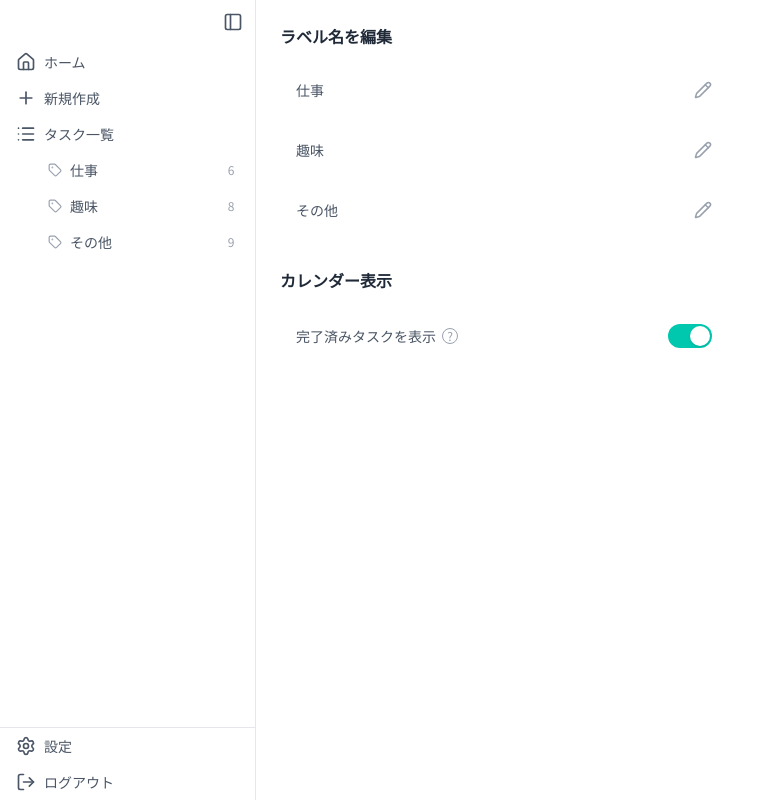
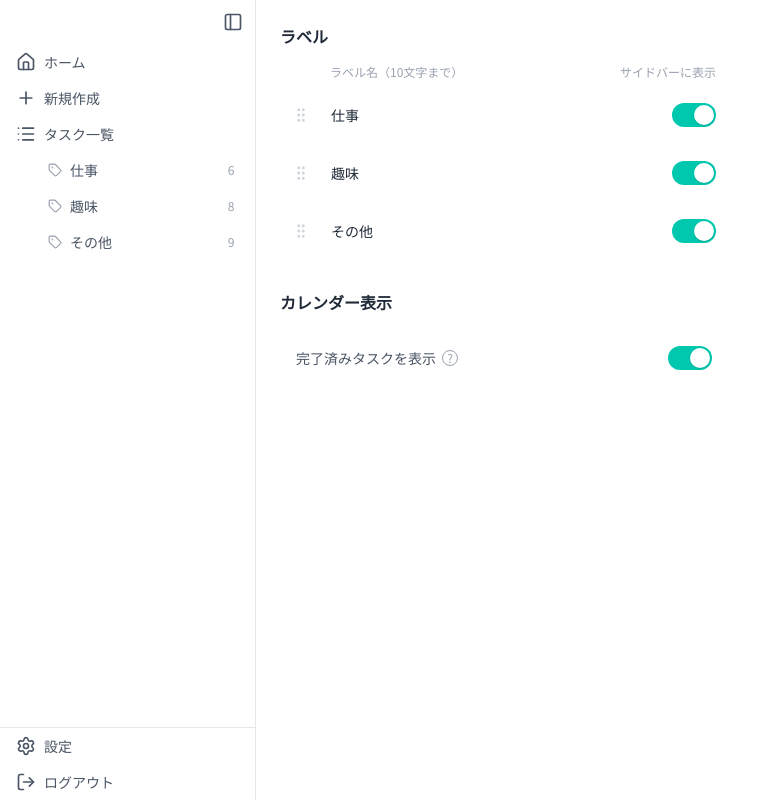
Before and after one commit to RyoAiba/task-board, a Next.js app: page /settings in a window 1280 px wide. Shown: the whole page, without its empty margins (0-762 px from the left). Built offline with nearby package versions, Linux system fonts and the light colour scheme.

Commit message:
設定画面でラベル編集・並び替え・サイドバー表示切替を実装

```diff
--- a/app/settings/page.tsx
+++ b/app/settings/page.tsx
@@ -1,88 +1,154 @@
 "use client"
 
 import { useState } from "react"
-import { PageContainer } from "../../components/PageContainer"
+import { DndContext, closestCenter, KeyboardSensor, PointerSensor, useSensor, useSensors, type DragEndEvent } from "@dnd-kit/core"
+import { SortableContext, sortableKeyboardCoordinates, useSortable, verticalListSortingStrategy } from "@dnd-kit/sortable"
+import { CSS } from "@dnd-kit/utilities"
+import { GripVertical } from "lucide-react"
+
+import { type Label } from "../../types"
 import { useLabels } from "../../hooks/useLabels"
 import { useSettings } from "../../hooks/useSettings"
-import { Pencil } from "lucide-react"
+import { PageContainer } from "../../components/PageContainer"
 
 const LABEL_NAME_MAX = 10
+
+type LabelRowProps = {
+  label: Label
+  onUpdateName: (id: string, name: string) => void
+  onToggleVisible: (id: string, hidden: boolean) => void
+}
+
+function LabelRow({ label, onUpdateName, onToggleVisible }: LabelRowProps) {
+  const { attributes, listeners, setNodeRef, transform, transition, isDragging } = useSortable({ id: label.id })
+  const [name, setName] = useState(label.name)
+  const [isEditing, setIsEditing] = useState(false)
+
+  const style = {
+    transform: CSS.Transform.toString(transform),
+    transition,
+    opacity: isDragging ? 0.5 : 1,
+  }
+
+  const handleBlur = () => {
+    setIsEditing(false)
+    const trimmed = name.trim()
+    if (trimmed && trimmed !== label.name) {
+      onUpdateName(label.id, trimmed)
+    } else {
+      setName(label.name)
+    }
+  }
+
+  const handleKeyDown = (e: React.KeyboardEvent) => {
+    if (e.key === "Enter") {
+      (e.target as HTMLInputElement).blur()
+    }
+    if (e.key === "Escape") {
+      setName(label.name)
+      setIsEditing(false)
+    }
+  }
+
+  return (
+    <div
+      ref={setNodeRef}
+      style={style}
+      className="flex items-center gap-3 p-3 bg-white rounded-lg group"
+    >
+      <button
+        {...attributes}
+        {...listeners}
+        className="text-gray-300 hover:text-gray-500 transition-colors cursor-grab active:cursor-grabbing"
+      >
+        <GripVertical size={18} />
+      </button>
+
+      <div className="flex-1">
+        <input
+          type="text"
+          value={name}
+          onChange={e => setName(e.target.value)}
+          onFocus={() => setIsEditing(true)}
+          onBlur={handleBlur}
+          onKeyDown={handleKeyDown}
+          maxLength={LABEL_NAME_MAX}
+          className={`w-full px-2 py-1 text-sm rounded border transition-colors focus:outline-none focus:border-brand-500 ${isEditing ? "border-gray-300" : "border-transparent hover:border-gray-200"
+            }`}
+        />
+      </div>
+
+      <button
+        onClick={() => onToggleVisible(label.id, !label.hidden)}
+        className={`hidden md:block relative w-11 h-6 rounded-full transition-colors flex-shrink-0 cursor-pointer ${!label.hidden ? "bg-brand-500" : "bg-gray-200"
+          }`}
+      >
+        <span className={`absolute top-0.5 left-0.5 w-5 h-5 bg-white rounded-full shadow transition-transform ${!label.hidden ? "translate-x-5" : "translate-x-0"
+          }`} />
+      </button>
+    </div>
+  )
+}
 
 export default function SettingsPage() {
   const { labels, updateLabel } = useLabels()
   const { settings, updateSetting, isLoaded } = useSettings()
-  const [editingId, setEditingId] = useState<string | null>(null)
-  const [editingName, setEditingName] = useState("")
   const [tooltipOpen, setTooltipOpen] = useState(false)
 
-  const startEdit = (id: string, name: string) => {
-    setEditingId(id)
-    setEditingName(name)
-  }
+  const sensors = useSensors(
+    useSensor(PointerSensor, { activationConstraint: { distance: 4 } }),
+    useSensor(KeyboardSensor, { coordinateGetter: sortableKeyboardCoordinates })
+  )
 
-  const cancelEdit = () => {
-    setEditingId(null)
-    setEditingName("")
-  }
+  const sortedLabels = [...labels].sort((a, b) => a.order - b.order)
 
-  const saveEdit = () => {
-    if (!editingId || !editingName.trim()) return
-    updateLabel(editingId, { name: editingName.trim() })
-    setEditingId(null)
-    setEditingName("")
+  const handleDragEnd = (e: DragEndEvent) => {
+    const { active, over } = e
+    if (!over || active.id === over.id) return
+
+    const oldIndex = sortedLabels.findIndex(l => l.id === active.id)
+    const newIndex = sortedLabels.findIndex(l => l.id === over.id)
+    if (oldIndex === -1 || newIndex === -1) return
+
+    // 並び替え後の配列でorderを振り直す
+    const reordered = [...sortedLabels]
+    const [moved] = reordered.splice(oldIndex, 1)
+    reordered.splice(newIndex, 0, moved)
+    reordered.forEach((label, index) => {
+      if (label.order !== index + 1) {
+        updateLabel(label.id, { order: index + 1 })
+      }
+    })
   }
 
   return (
     <PageContainer>
 
-      {/* ラベル名を編集 */}
+      {/* ラベル設定 */}
       <section className="mb-8">
-        <h2 className="text-section-title mb-4">ラベル名を編集</h2>
-        <div className="space-y-2 sm:max-w-md">
-          {labels.map(label => (
-            <div key={label.id} className="flex items-center gap-3 p-4 bg-white rounded-lg hover:bg-gray-50">
-              {editingId === label.id ? (
-                <>
-                  <div className="flex-1">
-                    <div className="flex items-center gap-2">
-                      <input
-                        type="text"
-                        value={editingName}
-                        onChange={e => setEditingName(e.target.value)}
-                        onKeyDown={e => e.key === "Enter" && saveEdit()}
-                        maxLength={LABEL_NAME_MAX}
-                        className="w-full sm:w-48 px-3 py-1 border border-gray-300 rounded-lg focus:outline-none focus:ring-1 focus:ring-brand-500 text-sm"
-                        autoFocus
-                      />
-                      <span className={`text-xs whitespace-nowrap ${editingName.length >= LABEL_NAME_MAX ? "text-red-500" : "text-gray-400"}`}>
-                        {editingName.length} / {LABEL_NAME_MAX}
-                      </span>
-                    </div>
-                    {!editingName.trim() && (
-                      <p className="text-red-500 text-xs mt-1">ラベル名を入力してください</p>
-                    )}
-                  </div>
-                  <button
-                    onClick={saveEdit}
-                    disabled={!editingName.trim()}
-                    className="text-sm font-semibold text-brand-500 hover:opacity-70 transition-opacity whitespace-nowrap disabled:opacity-30"
-                  >
-                    保存
-                  </button>
-                  <button onClick={cancelEdit} className="text-sm font-semibold text-gray-400 hover:opacity-70 transition-opacity whitespace-nowrap">
-                    キャンセル
-                  </button>
-                </>
-              ) : (
-                <>
-                  <span className="flex-1 text-sm text-gray-600">{label.name}</span>
-                  <button onClick={() => startEdit(label.id, label.name)} className="text-gray-400 hover:text-brand-500 transition-colors">
-                    <Pencil size={18} />
-                  </button>
-                </>
-              )}
-            </div>
-          ))}
+        <h2 className="text-section-title mb-4">ラベル</h2>
+        <div className="sm:max-w-md">
+          {/* ヘッダー行 */}
+          <div className="flex items-center gap-3 px-3 pb-2 text-xs text-gray-400">
+            <span className="w-[18px] flex-shrink-0" />
+            <span className="flex-1 pl-2">ラベル名（10文字まで）</span>
+            <span className="hidden md:inline">サイドバーに表示</span>
+          </div>
+
+          <DndContext sensors={sensors} collisionDetection={closestCenter} onDragEnd={handleDragEnd}>
+            <SortableContext items={sortedLabels.map(l => l.id)} strategy={verticalListSortingStrategy}>
+              <div className="space-y-1">
+                {sortedLabels.map(label => (
+                  <LabelRow
+                    key={label.id}
+                    label={label}
+                    onUpdateName={(id, name) => updateLabel(id, { name })}
+                    onToggleVisible={(id, hidden) => updateLabel(id, { hidden })}
+                  />
+                ))}
+              </div>
+            </SortableContext>
+          </DndContext>
         </div>
       </section>
 
@@ -98,7 +164,7 @@ export default function SettingsPage() {
                   <button
                     type="button"
                     onClick={() => setTooltipOpen(prev => !prev)}
-                    className={`w-4 h-4 rounded-full border text-xs flex items-center justify-center leading-none transition-colors ${tooltipOpen
+                    className={`w-4 h-4 rounded-full border text-xs flex items-center justify-center leading-none transition-colors cursor-pointer ${tooltipOpen
                       ? "bg-brand-500 border-brand-500 text-white"
                       : "border-gray-400 text-gray-400 hover:bg-brand-500 hover:border-brand-500 hover:text-white"
                       }`}
@@ -115,7 +181,7 @@ export default function SettingsPage() {
               </div>
               <button
                 onClick={() => updateSetting("showCompletedInCalendar", !settings.showCompletedInCalendar)}
-                className={`relative w-11 h-6 rounded-full transition-colors flex-shrink-0 ${settings.showCompletedInCalendar ? "bg-brand-500" : "bg-gray-200"
+                className={`relative w-11 h-6 rounded-full transition-colors flex-shrink-0 cursor-pointer ${settings.showCompletedInCalendar ? "bg-brand-500" : "bg-gray-200"
                   }`}
               >
                 <span className={`absolute top-0.5 left-0.5 w-5 h-5 bg-white rounded-full shadow transition-transform ${settings.showCompletedInCalendar ? "translate-x-5" : "translate-x-0"
--- a/components/Sidebar.tsx
+++ b/components/Sidebar.tsx
@@ -6,7 +6,9 @@ import { EyeOff, Home, List, LogOut, MoreVertical, PanelLeft, Plus, Settings, Ta
 
 import { useLabels } from "../hooks/useLabels"
 import { useTasks } from "../hooks/useTasks"
+import { useToast } from "../hooks/useToast"
 import { LogoutModal } from "./LogoutModal"
+import { ToastStack } from "./Toast"
 
 type Props = {
   collapsed: boolean
@@ -19,8 +21,15 @@ export function Sidebar({ collapsed, onToggle }: Props) {
   const [showLogoutModal, setShowLogoutModal] = useState(false)
   const [openMenuId, setOpenMenuId] = useState<string | null>(null)
   const menuRef = useRef<HTMLDivElement>(null)
-  const { labels, isLoaded } = useLabels()
+  const { labels, isLoaded, updateLabel } = useLabels()
   const { tasks } = useTasks()
+  const { toasts, showToast, dismiss } = useToast()
+
+  // 表示するラベル（非表示ではないもの）
+  const visibleLabels = useMemo(() =>
+    labels.filter(label => !label.hidden),
+    [labels]
+  )
 
   // ラベルごとの未完了タスク数
   const incompleteCountByLabel = useMemo(() => {
@@ -46,8 +55,9 @@ export function Sidebar({ collapsed, onToggle }: Props) {
   }, [openMenuId])
 
   const handleHide = (labelId: string) => {
-    console.log("非表示にする:", labelId)
+    updateLabel(labelId, { hidden: true })
     setOpenMenuId(null)
+    showToast("ラベルを非表示にしました", () => updateLabel(labelId, { hidden: false }))
   }
 
   return (
@@ -78,7 +88,7 @@ export function Sidebar({ collapsed, onToggle }: Props) {
               <List size={20} className="flex-shrink-0" />
               <span className={`whitespace-nowrap transition-opacity duration-300 ${collapsed ? "opacity-0" : "opacity-100"}`}>タスク一覧</span>
             </Link>
-            {!collapsed && isLoaded && labels.map(label => {
+            {!collapsed && isLoaded && visibleLabels.map(label => {
               const count = incompleteCountByLabel[label.id] ?? 0
               const menuOpen = openMenuId === label.id
               return (
@@ -148,6 +158,7 @@ export function Sidebar({ collapsed, onToggle }: Props) {
       </aside>
 
       <LogoutModal isOpen={showLogoutModal} onClose={() => setShowLogoutModal(false)} />
+      <ToastStack toasts={toasts} onDismiss={dismiss} />
     </>
   )
 }
--- a/hooks/useLabels.tsx
+++ b/hooks/useLabels.tsx
@@ -1,6 +1,6 @@
 "use client"
 
-import { createContext, useContext, useEffect, useReducer, useRef, useState, type ReactNode } from "react"
+import { createContext, useContext, useEffect, useMemo, useReducer, useRef, useState, type ReactNode } from "react"
 
 import { type Label, DEFAULT_LABELS } from "../types"
 
@@ -67,6 +67,12 @@ export function LabelsProvider({ children }: { children: ReactNode }) {
     return () => clearTimeout(timer)
   }, [labels])
 
+  // orderでソートして提供
+  const sortedLabels = useMemo(
+    () => [...labels].sort((a, b) => a.order - b.order),
+    [labels]
+  )
+
   const addLabel = (name: string): Label => {
     const newLabel: Label = {
       id: `cat_${Date.now()}`,
@@ -86,7 +92,7 @@ export function LabelsProvider({ children }: { children: ReactNode }) {
   }
 
   return (
-    <LabelsContext.Provider value={{ labels, isLoaded, addLabel, updateLabel, deleteLabel }}>
+    <LabelsContext.Provider value={{ labels: sortedLabels, isLoaded, addLabel, updateLabel, deleteLabel }}>
       {children}
     </LabelsContext.Provider>
   )
```
